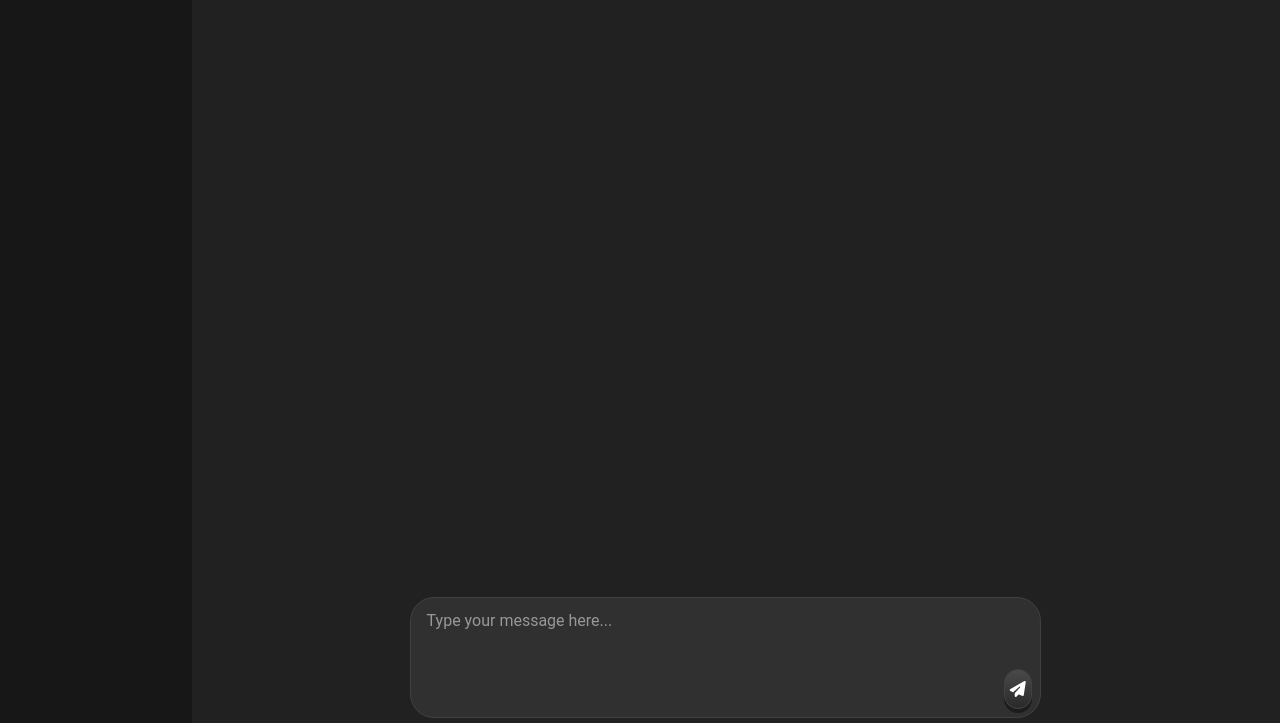
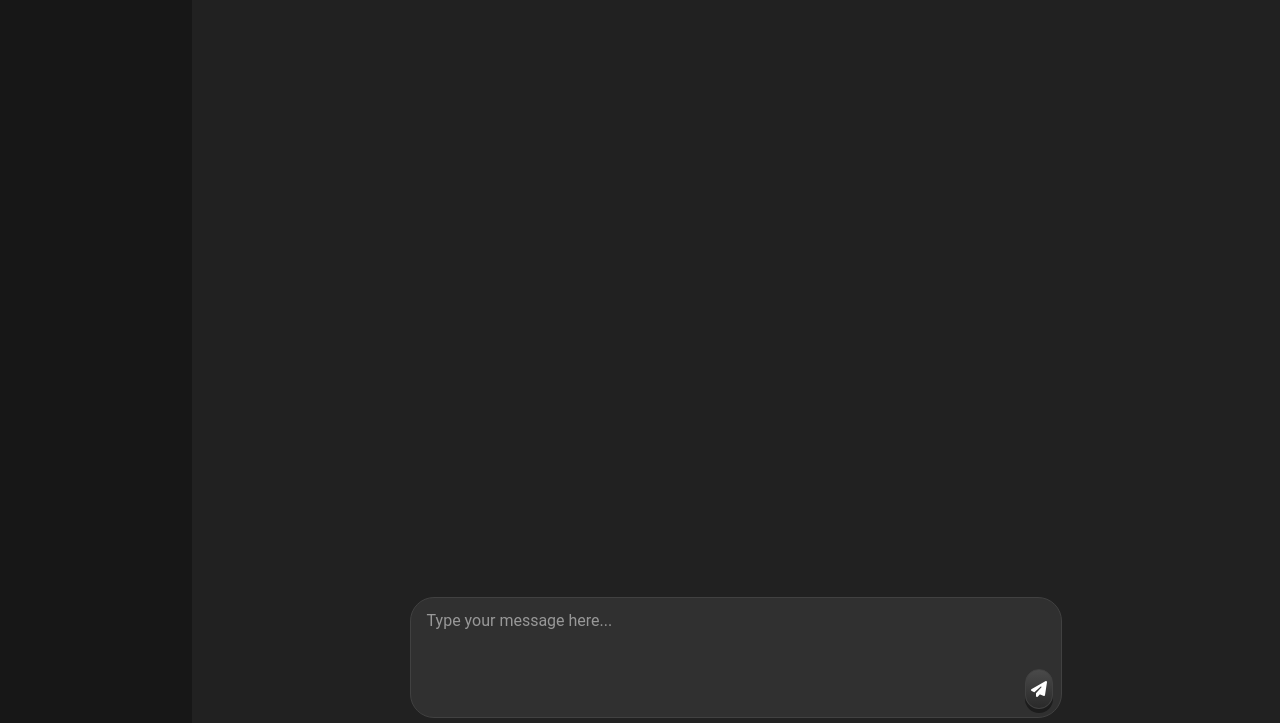
Before and after one commit to Marius-Diran/Milo, a website: page app/src/index.html in a window 1280 px wide. Shown: the part 77-800 px from the top of the page. Drawn offline with nearby package versions, Linux system fonts and the light colour scheme.

Commit message:
Fixing bugs.

```diff
--- a/app/src/index.html
+++ b/app/src/index.html
@@ -33,7 +33,7 @@
       </div>
 
 
-      <div class="input-box w-[58%] min-h-[10vh] max-h-[20vh] border-[1px] border-solid border-[#414141] rounded-3xl flex flex-col z-10 mt-[2vh] ml-[17vw] mr-[2vw] bg-[#303030] sticky max-sm:w-[95%] max-sm:ml-[2.6vw]">
+      <div class="input-box w-[51%] min-h-[10vh] max-h-[20vh] border-[1px] border-solid border-[#414141] rounded-3xl flex flex-col z-10 mt-[2vh] ml-[17vw] mr-[2vw] bg-[#303030] fixed max-sm:w-[95%] max-sm:ml-[2.6vw]">
         <div class="textarea-div w-full h-fit">
           <textarea type="text" class="input-field w-[100%] bg-transparent box-border overflow-y-auto min-h-[1.5vh] max-h-[6vh] leading-[1.6] focus:outline-0 mt-2 h-auto resize-none px-4 py-0.5 scroll-smooth" rows="2" placeholder="Type your message here..."></textarea>
         </div>
```
Also changed, not shown: app/src/output.css.
